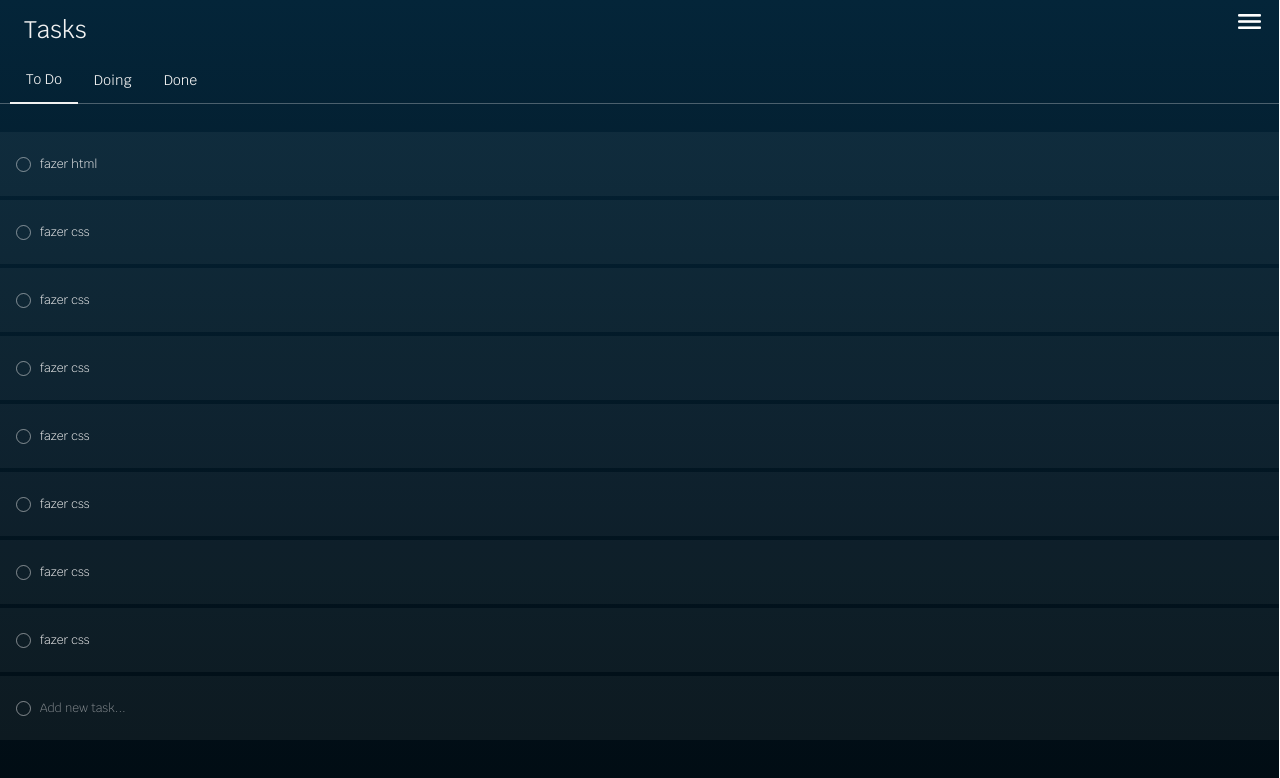
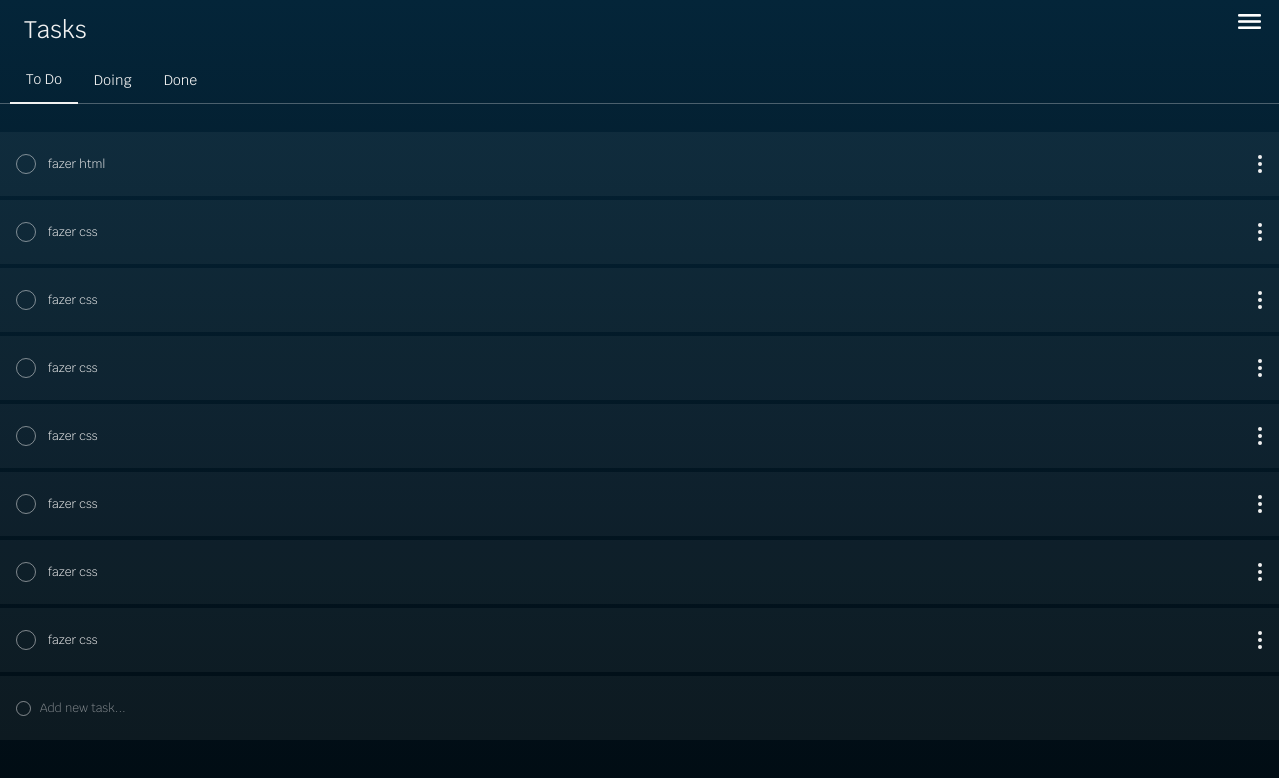
Before and after one commit to f-mantovani/project-3-client, a React (Create React App) app: page /mytasks in a window 1280 px wide. Shown: the top 778 px of the page. Built offline with nearby package versions, Linux system fonts and the light colour scheme.

Commit message:
added the kebab menu icon, refactor one styling

```diff
--- a/src/components/Singup/SignupForm.js
+++ b/src/components/Singup/SignupForm.js
@@ -1,5 +1,6 @@
 import React from 'react'
 import ButtonPlato from '../../design.system/ButtonPlato'
+import ColumnContainer from '../../design.system/ColumnContainer'
 import InputPlato from '../../design.system/InputPlato'
 import NavLinkPlato from '../../design.system/NavLinkPlato'
 import RequiredPlato from '../../design.system/RequiredPlato'
@@ -38,7 +39,7 @@ const SignupForm = () => {
                 onChange={(e) => handleNameInput(e)}
               ></InputPlato>
               <label className='input-label' htmlFor='name'>Name </label>
-              <RequiredPlato />
+              <RequiredPlato blue='true' />
             </div>
             <div className='input-field'>
               <InputPlato
@@ -50,7 +51,7 @@ const SignupForm = () => {
                 onChange={(e) => handleEmailInput(e)}
               ></InputPlato>
               <label className='input-label' htmlFor='email'>Email address </label>
-              <RequiredPlato />
+              <RequiredPlato blue='true' />
             </div>
             <div className='input-field'>
               <InputPlato
@@ -62,7 +63,7 @@ const SignupForm = () => {
                 onChange={(e) => handlePasswordInput(e)}
               ></InputPlato>
               <label className='input-label' htmlFor='password'>Password </label>
-              <RequiredPlato />
+              <RequiredPlato blue='true' />
             </div>
             <div className='login-btn-group'>
               <ButtonPlato login="true" onClick={signUpUser}>Create Account</ButtonPlato>
--- a/src/components/Tasks/NoTasks.js
+++ b/src/components/Tasks/NoTasks.js
@@ -1,17 +1,17 @@
 import React from 'react'
-import NoTask from '../../design.system/NoTask'
+import ColumnContainer from '../../design.system/ColumnContainer'
 
 const NoTasks = () => {
   return (
-    <NoTask mt3='true'>
+    <ColumnContainer mt3='true'>
       <div
         style={{ backgroundColor: 'white', width: '160px', height: '160px' }}
       ></div>
-      <NoTask mt075>
+      <ColumnContainer mt075>
         <h2>No tasks created yet!</h2>
         <h4>Create your first task above to see this list!</h4>
-      </NoTask>
-    </NoTask>
+      </ColumnContainer>
+    </ColumnContainer>
   )
 }
 
--- a/src/components/Tasks/TaskCard.js
+++ b/src/components/Tasks/TaskCard.js
@@ -1,15 +1,27 @@
 import React from 'react'
 import './TaskCard.css'
 import CardPlato from '../../design.system/CardPlato'
-
+import ColumnContainer from '../../design.system/ColumnContainer'
+import RequiredPlato from '../../design.system/RequiredPlato'
+import { Body } from '../../design.system/text.styling/styles'
 
 const TaskCard = ({ title, status, index }) => {
   return (
     <CardPlato className='task-card'>
       <div className='checkbox-container'>
-        <input type='checkbox' id={index} className='custom-checkbox'/>
-        <label htmlFor={index} className='task-label body'> {title} </label>
+        <input type='checkbox' id={index} className='custom-checkbox' />
+        <label
+          htmlFor={index}
+          className={`task-label  `}
+        >
+          <Body done={status === 'done'}  muted={status === 'done'} >{title}</Body>
+        </label>
       </div>
+      <ColumnContainer kebab='true'>
+        <RequiredPlato />
+        <RequiredPlato />
+        <RequiredPlato />
+      </ColumnContainer>
     </CardPlato>
   )
 }
--- a/src/design.system/CardPlato.js
+++ b/src/design.system/CardPlato.js
@@ -4,6 +4,7 @@ const CardPlato = styled.div`
   display: flex;
   flex-direction: row;
   align-items: center;
+  justify-content: space-between;
   background: rgba(241, 241, 241, 0.05);
   padding: 0.75rem 0 0.75rem 1rem;
   min-height: 4rem;
--- a/src/design.system/NoTask.js
+++ b/src/design.system/ColumnContainer.js
@@ -1,12 +1,15 @@
 import styled from 'styled-components'
 
-const NoTask = styled.div`
+const ColumnContainer = styled.div`
   display: flex;
   flex-direction: column;
   align-items: center;
   justify-content: center;
 
-
+  ${props => props.kebab && `
+    min-height: 2.5rem;
+    padding-right: 1.125em;
+  `}
   ${props => props.mt3 && `
     margin-top: 3rem;
   `}
@@ -16,4 +19,4 @@ const NoTask = styled.div`
   `}
 `
 
-export default NoTask
+export default ColumnContainer
--- a/src/design.system/RequiredPlato.js
+++ b/src/design.system/RequiredPlato.js
@@ -1,13 +1,18 @@
 import styled from 'styled-components'
 
 const RequiredPlato = styled.div`
-  position: absolute;
   width: 4px;
   height: 4px;
-  right: 8px;
-  top: 20%;
-  background: #4980e9;
   border-radius: 100%;
+  background: #f1f1f1;
+  margin: 1.5px 0;
+
+  ${(props) =>props.blue &&`
+    position: absolute;
+    background: #4980e9;
+    right: 8px;
+    top: 20%;
+  `}
 `
 
 export default RequiredPlato
--- /dev/null
+++ b/src/design.system/text.styling/styles.js
@@ -0,0 +1,22 @@
+import styled from 'styled-components'
+
+export const Body = styled.p`
+  font-style: normal;
+  font-weight: var(--fw-300);
+  font-size: var(--fs-medium);
+  line-height: var(--fs-large);
+  color: var(--font-color);
+
+  ${(props) => props.done && `
+    font-style: italic;
+    font-weight: var(--fw-400);
+    font-size: var(--fs-medium);
+    line-height: var(--fs-large);
+    color: var(--font-color);
+    text-decoration-line: line-through;;
+  `}
+
+  ${(props) =>props.muted && `
+    color: rgba(241, 241, 241, 0.5);
+  `}
+`
```
Also changed, not shown: src/pages/MyTasks/MyTasks.js (line endings or trailing spaces).
